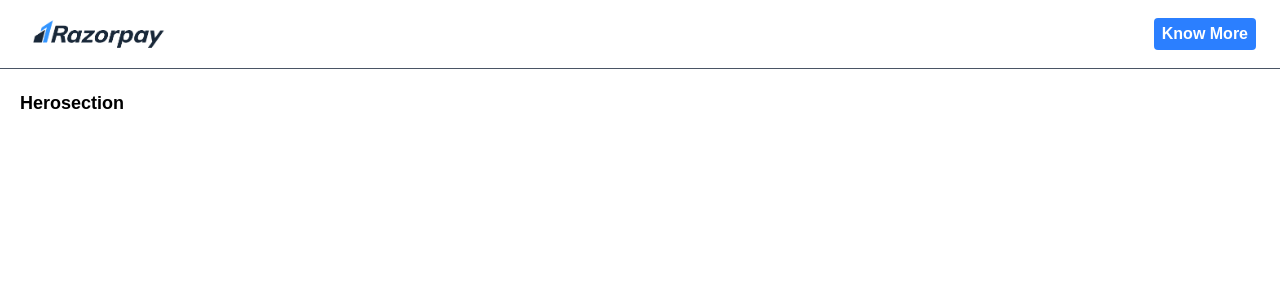
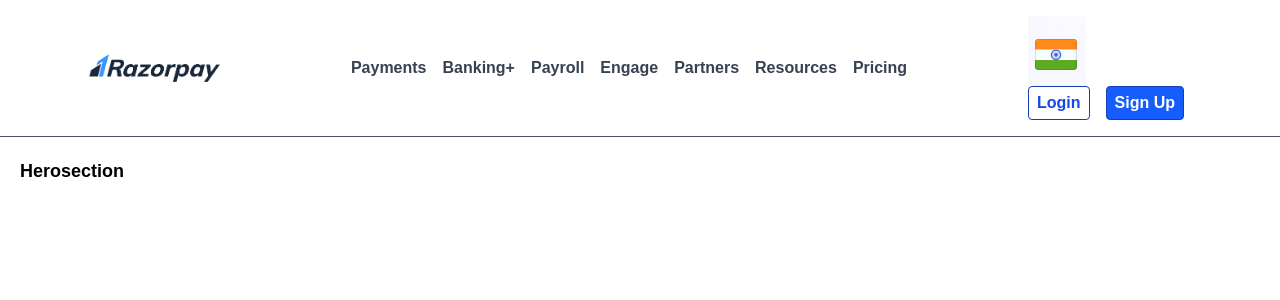
Before and after one commit to SurajAmbesange/reactjs, a React (Vite) app in the folder razorpay-clone/: page / in a window 1280 px wide. Shown: the top 300 px of the page. Built offline with nearby package versions, Linux system fonts and the light colour scheme.

Commit message:
Edited Navbar

```diff
--- a/razorpay-clone/src/components/Navbar.jsx
+++ b/razorpay-clone/src/components/Navbar.jsx
@@ -1,22 +1,29 @@
 import { useState } from "react";
+import India from "../assets/India.png";
 import razor from "../assets/razor.png";
 const Navbar = () => {
   const [isOpen, setIsOpen] = useState(false);
 
   return (
-    <nav className="bg-dark-blue px-2 py-4 border-b border-gray-600 w-full">
-      <div className="flex justify-between items-center pl-4 pr-4">
+    <nav className="py-4 border-b border-gray-600 w-full">
+      <div className="flex justify-between items-center mx-auto px-20">
         <a href="#"><img src={razor} alt="Razorpay Logo" width="150px" height="100px" /></a>
-          <ul className="flex space-x-4">
-              <li className="md:flex text-white font-poppins font-bold hover:text-blue-500 cursor-pointer transition-all duration-200"><a href="#">Home</a></li>
-              <li className="md:flex text-white font-poppins font-bold hover:text-blue-500 cursor-pointer transition-all duration-200"><a href="#">About</a></li>
-              <li className="md:flex text-white font-poppins font-bold hover:text-blue-500 cursor-pointer transition-all duration-200"><a href="#">Services</a></li>
-              <li className="md:flex text-white font-poppins font-bold hover:text-blue-500 cursor-pointer transition-all duration-200"><a href="#">Contact</a></li>
-
+          <ul className="flex space-x-4 hidden md:flex">
+              <li className="relative text-gray-700 font-poppins font-bold hover:text-blue-500 cursor-pointer transition-all duration-200"><a href="#">Payments</a></li>
+              <li className="relative text-gray-700 font-poppins font-bold hover:text-blue-500 cursor-pointer transition-all duration-200"><a href="#">Banking+</a></li>
+              <li className="relative text-gray-700 font-poppins font-bold hover:text-blue-500 cursor-pointer transition-all duration-200"><a href="#">Payroll</a></li>
+              <li className="relative text-gray-700 font-poppins font-bold hover:text-blue-500 cursor-pointer transition-all duration-200"><a href="#">Engage</a></li>
+              <li className="relative text-gray-700 font-poppins font-bold hover:text-blue-500 cursor-pointer transition-all duration-200"><a href="#">Partners</a></li>
+              <li className="relative text-gray-700 font-poppins font-bold hover:text-blue-500 cursor-pointer transition-all duration-200"><a href="#">Resources</a></li>
+              <li className="relative text-gray-700 font-poppins font-bold hover:text-blue-500 cursor-pointer transition-all duration-200"><a href="#">Pricing</a></li>
           </ul>
+          <div className="flex flex-col justify-center items-center">
           <a href="#">
-            <button className="bg-blue-500 hover:bg-blue-300 font-bold text-white px-2 py-1 rounded">Know More</button>
+            <img src={India} alt="" srcset="" />
+            <button className="bg-transparent hover:bg-gray-100  font-bold text-blue-700 font-bold border border-blue-800 px-2 py-1 rounded">Login</button>
+            <button className="bg-blue-600 mx-4 hover:bg-blue-800 font-bold text-white font-bold border border-blue-800 px-2 py-1 rounded">Sign Up</button>
           </a>
+          </div>
       </div>
     </nav>
 
--- a/razorpay-clone/src/index.css
+++ b/razorpay-clone/src/index.css
@@ -3,5 +3,5 @@
 
 :root{
     font-family: poppins, sans-serif;
-    color-scheme: dark light;
+    /* color-scheme: dark light; */
 }
```
